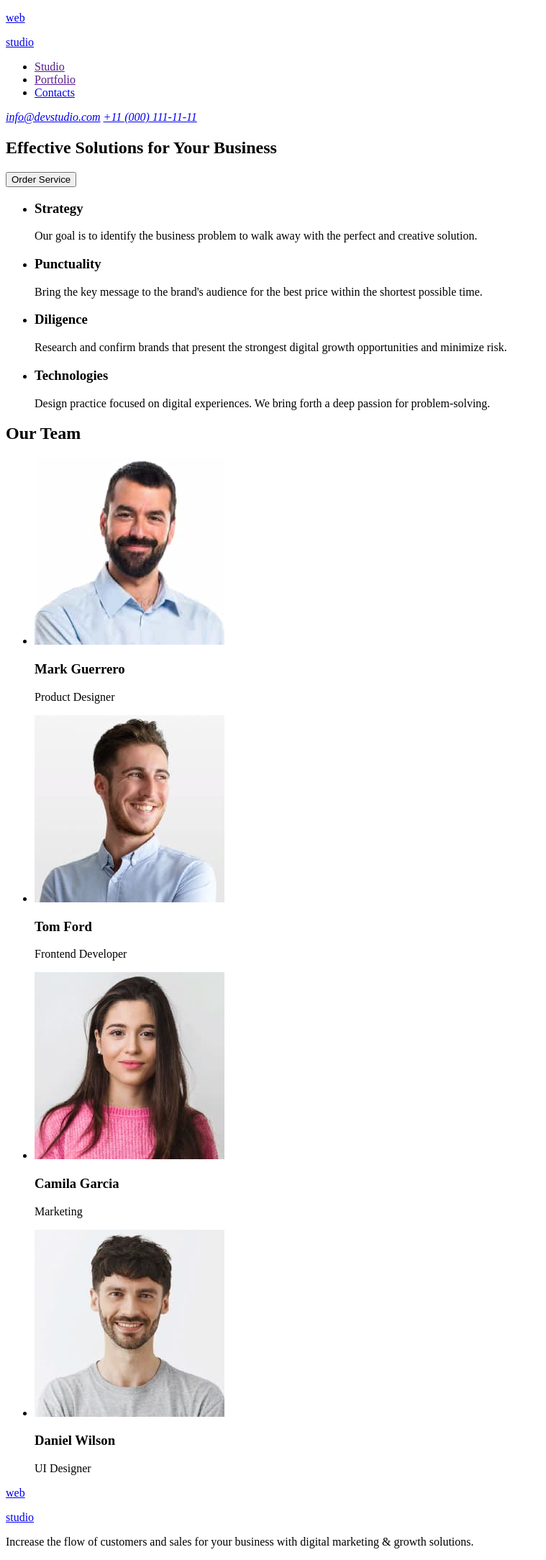
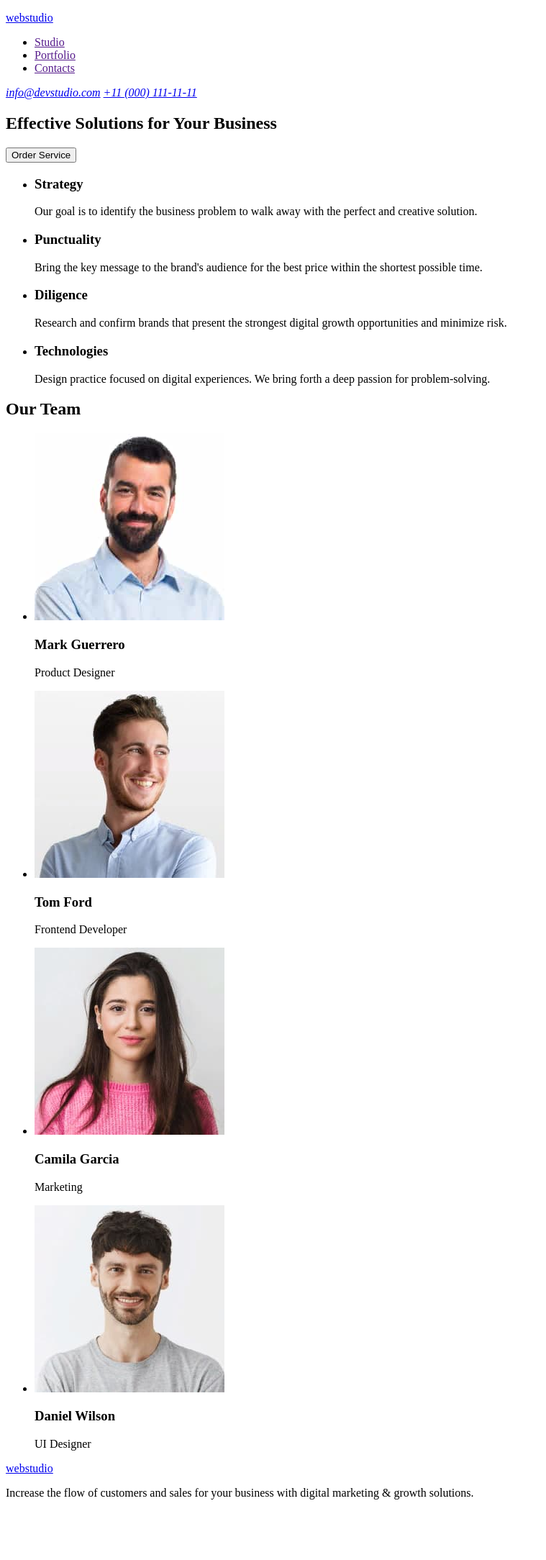
Before and after one commit to tina3008/goit-markup-hw-01, a plain HTML site: page index.html in a window 1280 px wide. Shown: the whole page at 72% size, without its empty margins (0-759 px from the left). After the commit the page ends 2100 px from the top, so only its background shows below. Drawn offline with Linux system fonts and the light colour scheme.

Commit message:
Update index.html

```diff
--- a/index.html
+++ b/index.html
@@ -8,20 +8,19 @@
 <body>
     <header>
 
-            <a href="#main">
-                <p>web</p>
-                <p>studio</p>
-            </a>
 
         <nav>
+            <a href="./index.html">
+                <p>webstudio</p>
+            </a>
             <ul>
                 <li> <a href="">Studio</a> </li>
                 <li><a href="">Portfolio</a></li>
-                <li><a href="#contact">Contacts</a></li>
+                <li><a href="">Contacts</a></li>
             </ul>
         </nav>
 
-        <address id="contact">
+        <address>
             <a href="mailto:info@devstudio.com">info@devstudio.com</a>
             <a href="tel:+110001111111">+11 (000) 111-11-11</a>
         </address>
@@ -32,7 +31,8 @@
         <section>
             <h1 id="main">Effective Solutions for Your Business</h1>
             <button type="button">Order Service</button>
-
+        </section>
+        <section>
             <ul>
 
                 <li>
@@ -81,9 +81,8 @@
         </section>
     </main>
     <footer>
-        <a href="#main">
-            <p>web</p>
-            <p>studio</p>
+        <a href="./index.html">
+            <p>webstudio</p>
         </a>
         <p>Increase the flow of customers and sales for your business with digital marketing & growth solutions.</p>
     </footer>
```
